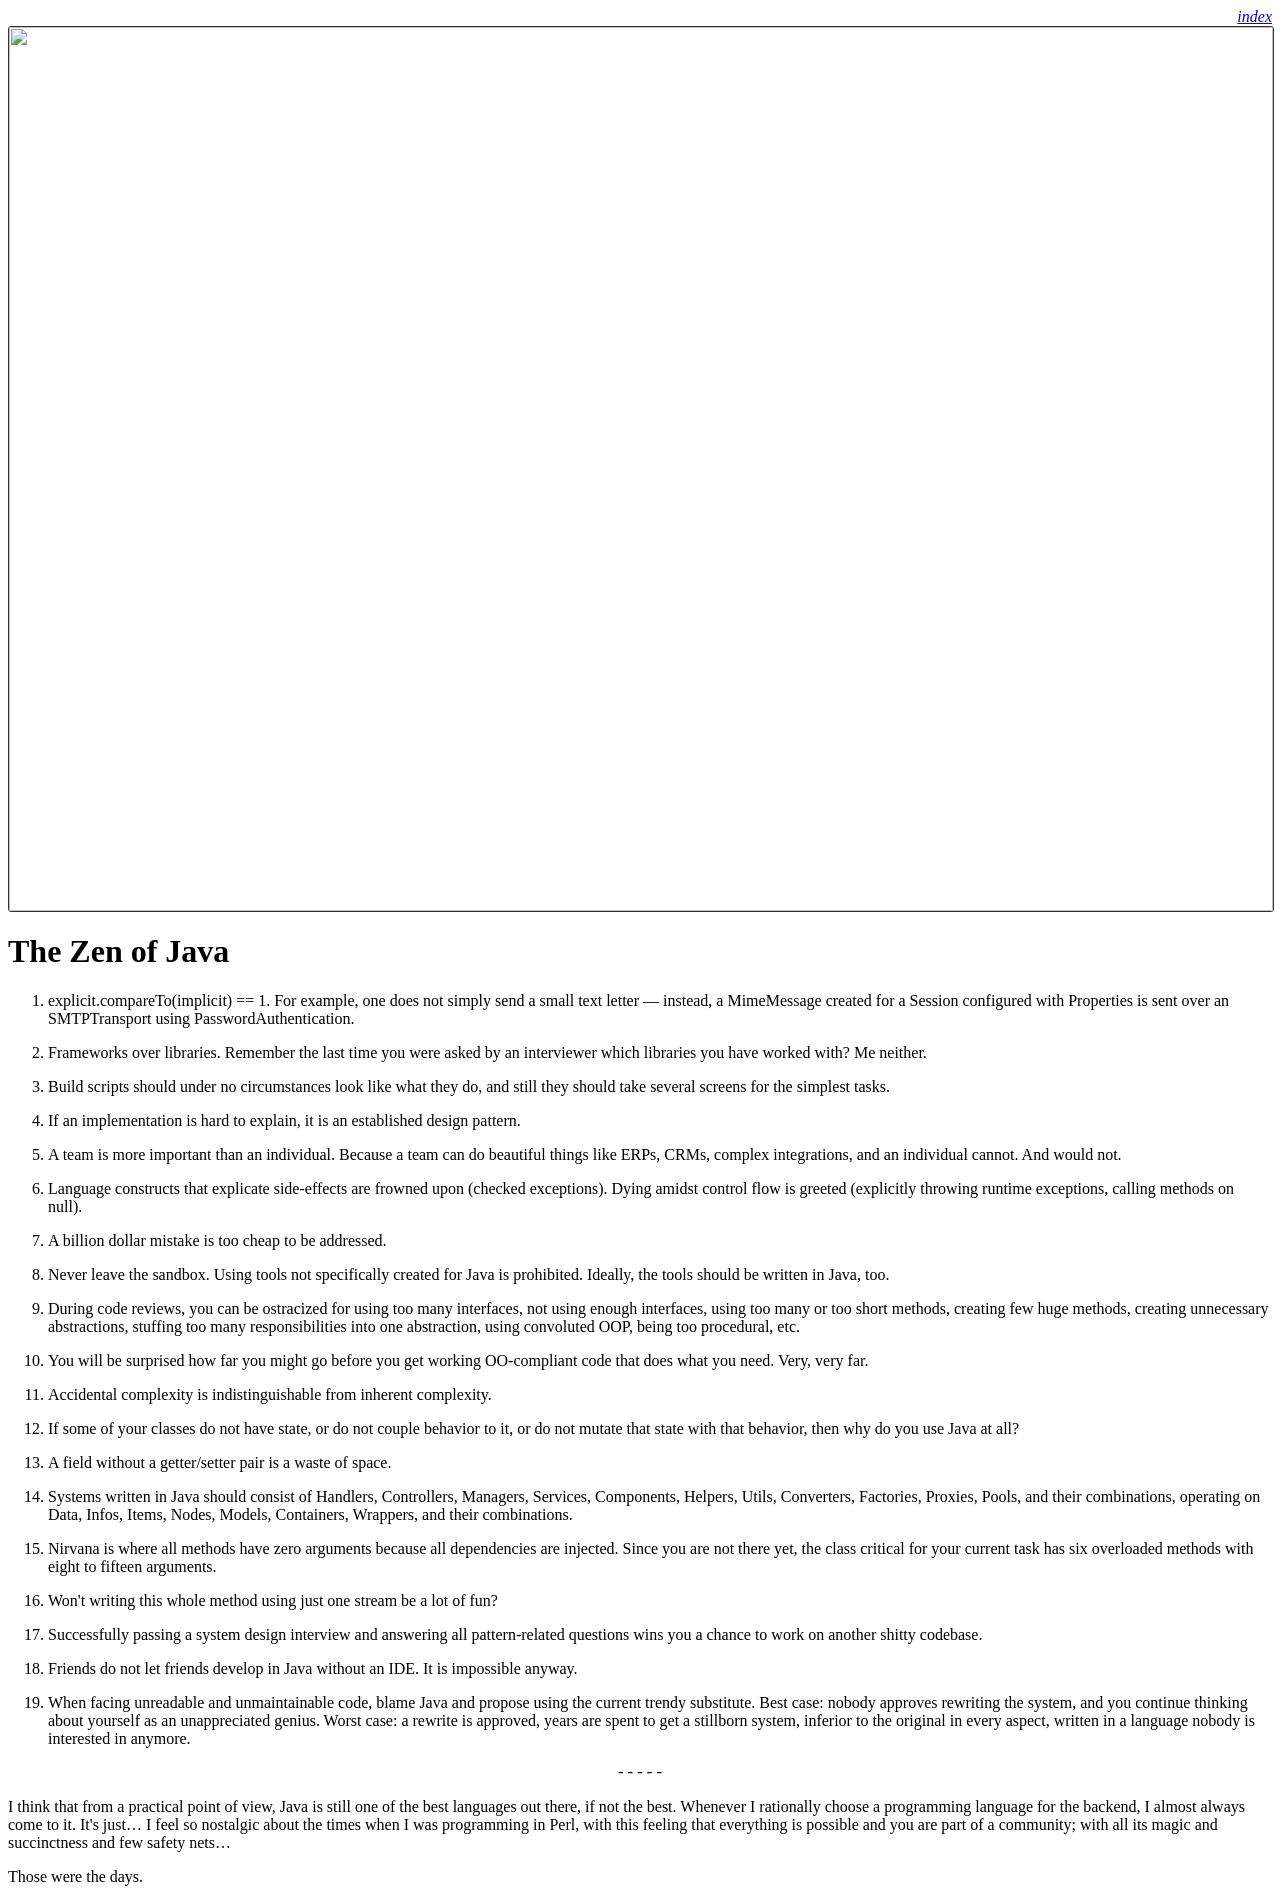
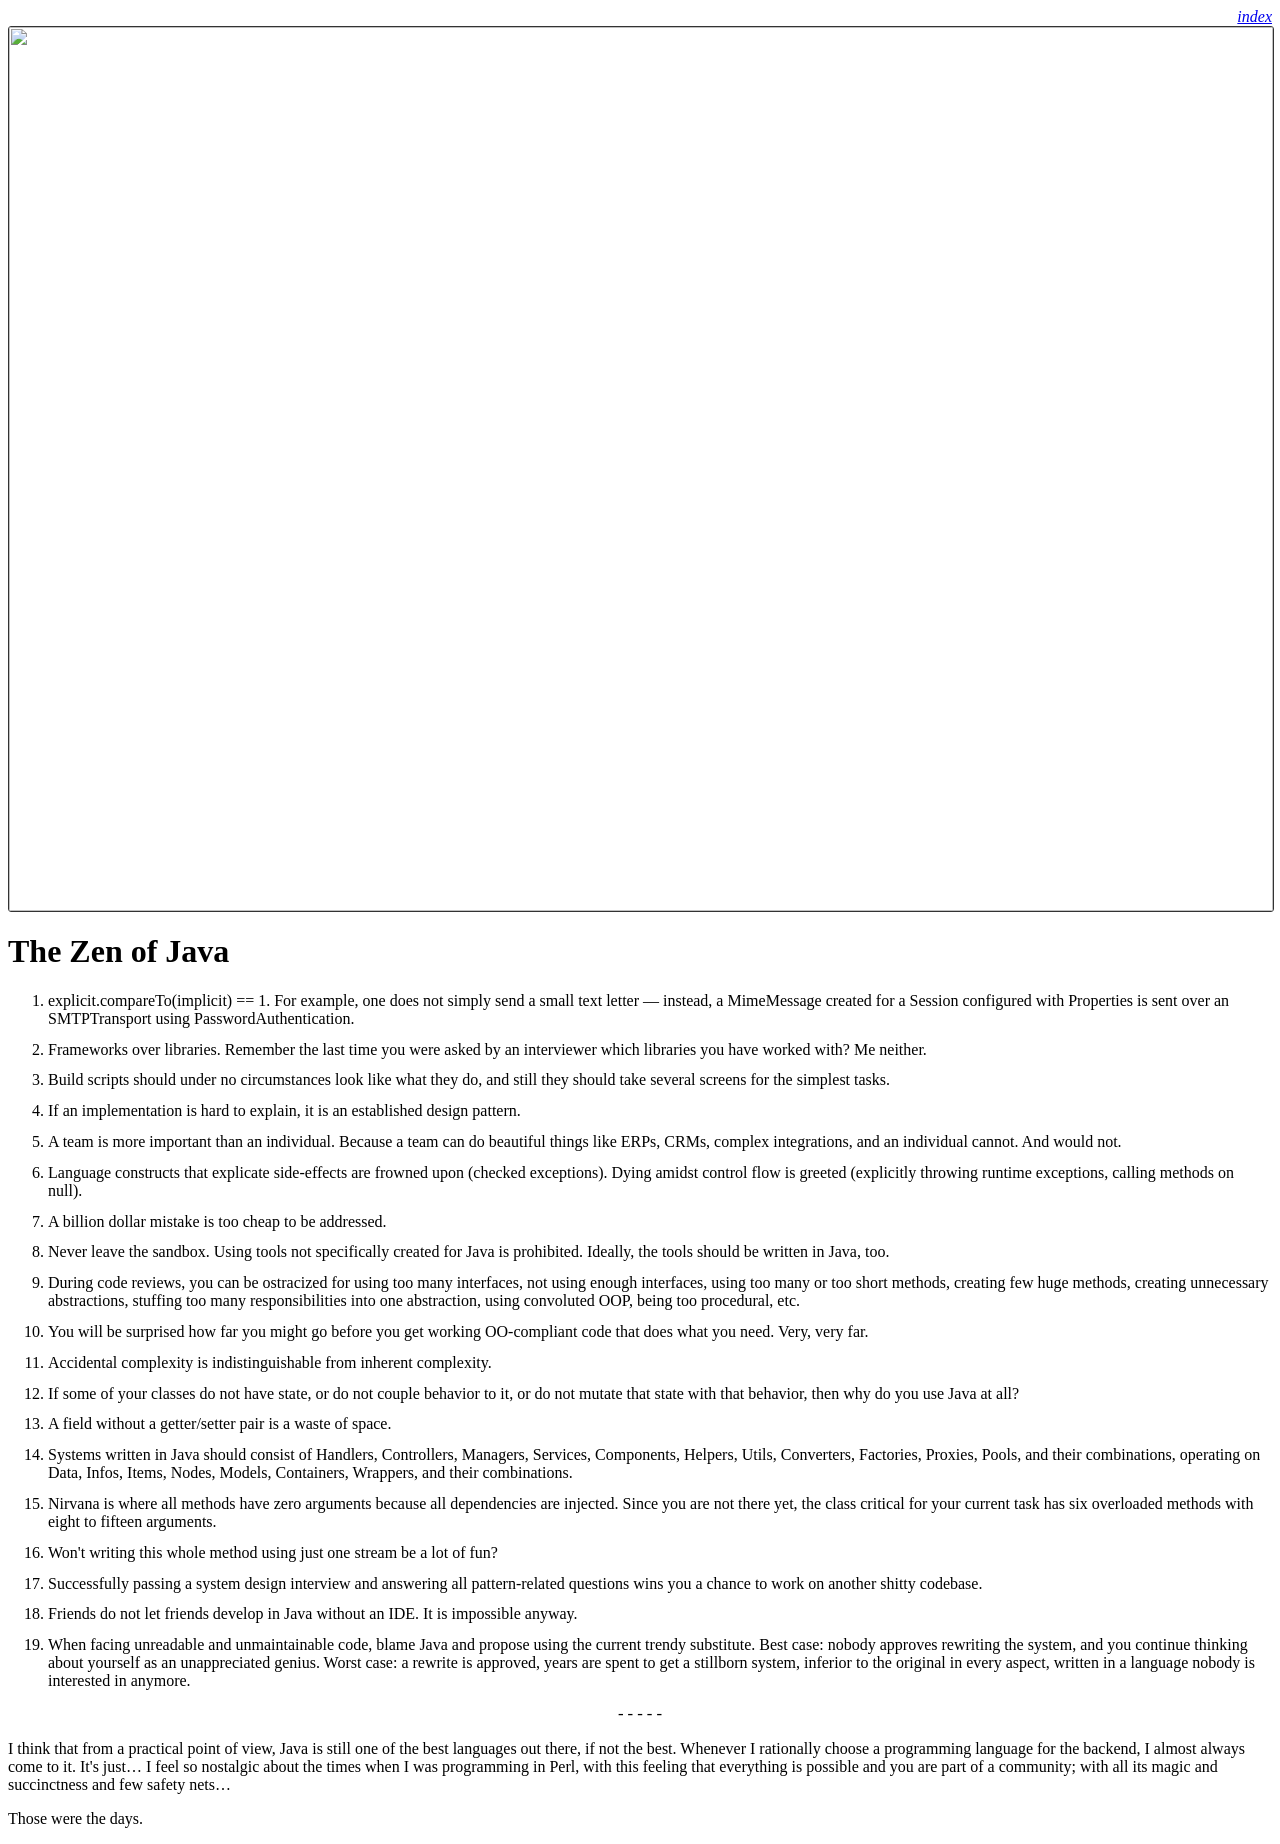

web 1.0 css + support for dark

--- a/css/post.css
+++ b/css/post.css
@@ -5,13 +5,14 @@ p.delim {
 }
 
 li {
-    margin-bottom: 1rem;
+    margin-bottom: 0.8rem;
 }
 
 img {
   border-radius: 3px;
   border: 1px solid #333;
 }
+
 img.header {
     width: 100%;
 }
@@ -21,4 +22,4 @@ img.header {
     float: right;
     text-align: right;
     font-style: oblique;
-}	    	
+}       
